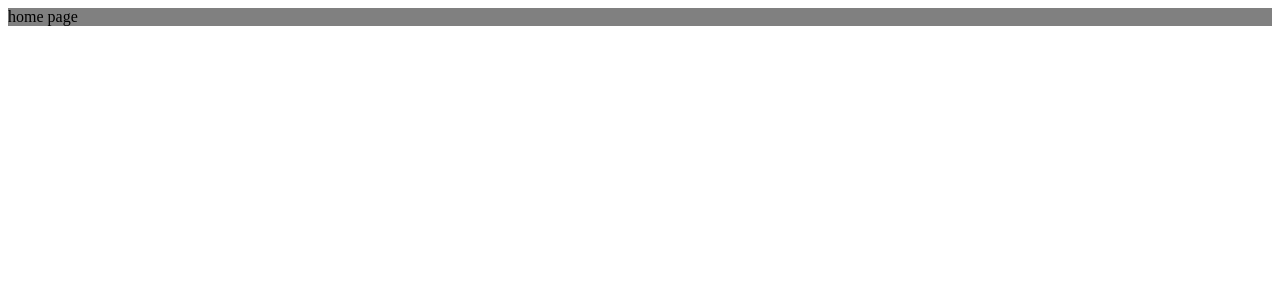
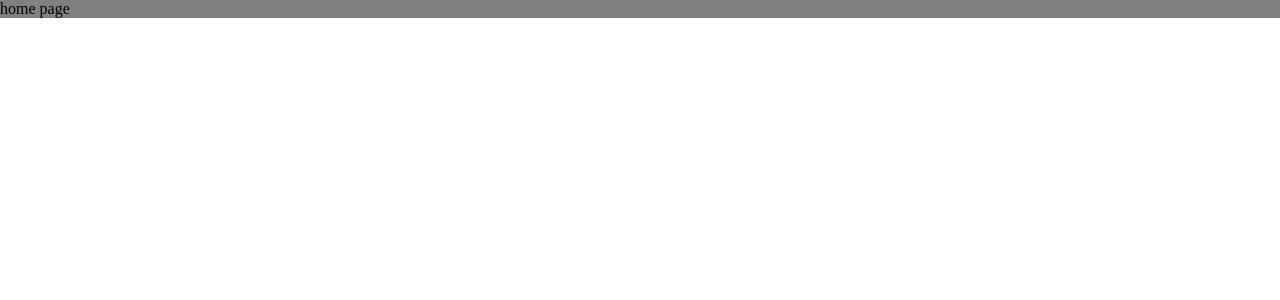
Before and after one commit to andrealvescorreia/ze-auto, a React (Vite) app in the folder frontend/: page / in a window 1280 px wide. Shown: the top 300 px of the page. Built offline with nearby package versions, Linux system fonts and the light colour scheme.

Commit message:
reset css

```diff
--- a/frontend/src/main.tsx
+++ b/frontend/src/main.tsx
@@ -3,6 +3,7 @@ import ReactDOM from 'react-dom/client'
 import App from './App'
 import { createBrowserRouter, RouterProvider } from 'react-router-dom';
 import Home from './routes/Home';
+import './styles/main.scss'
 
 const router = createBrowserRouter([
   {
--- /dev/null
+++ b/frontend/src/styles/main.scss
@@ -0,0 +1,5 @@
+* {
+  padding: 0;
+  margin:0;
+  box-sizing: border-box;
+}
```
